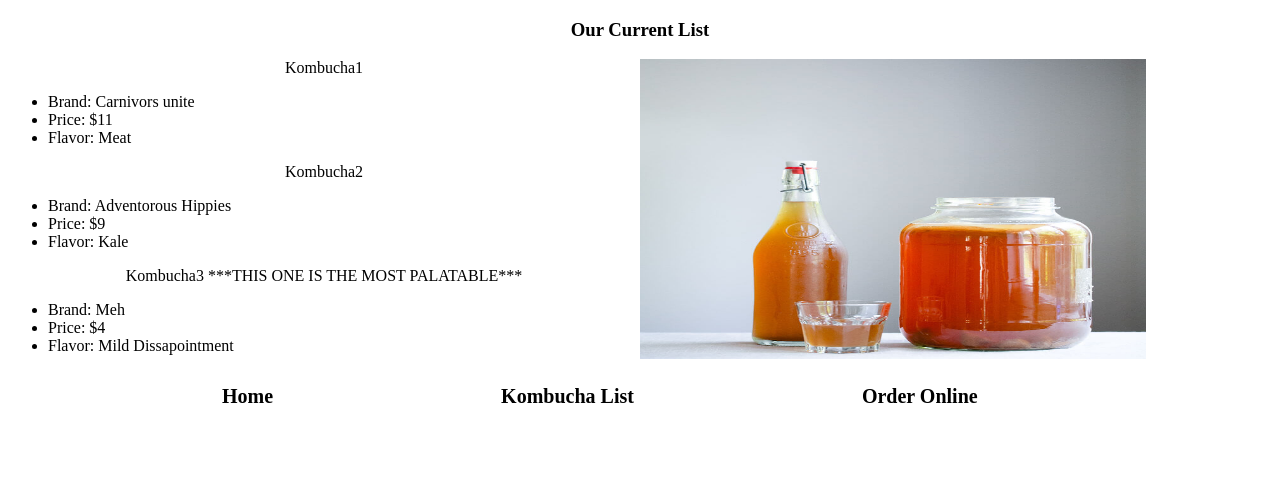
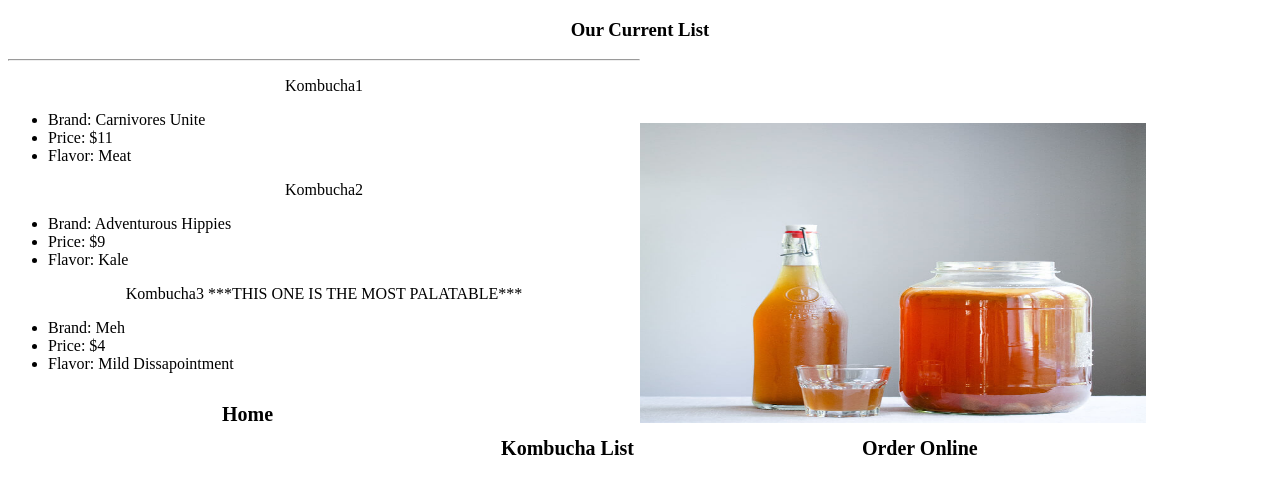
Before and after one commit to akemp7/CodeReview-Week15, a React app: page /#/list in a window 1280 px wide. Shown: the top 494 px of the page. Built offline with nearby package versions, Linux system fonts and the light colour scheme; the HTML template or start-up script is replaced by a standard one.

Commit message:
Edit text

```diff
--- a/src/components/Header.jsx
+++ b/src/components/Header.jsx
@@ -39,7 +39,7 @@ function Header(){
                 <div className="hero-text">
                     <img src={kombucha} style={coverPic} />
                     <h1 style={heroText}>Adequate Kombuchas</h1>
-                    <p style={heroInfo}>We are enthusiastic about our fermented tea</p>
+                    <p style={heroInfo}>We are somewhat proud about our fermented tea</p>
                 </div>
             </div>
         </div>
--- a/src/components/Keg.jsx
+++ b/src/components/Keg.jsx
@@ -6,7 +6,7 @@ function Keg(props){
         textAlign: "center"
     }
     return(
-            <div>
+            <div className="container">
                 <p style={propsStyle}> {props.name}</p>
                 <ul>
                 <li>Brand: {props.brand}</li>
@@ -14,7 +14,6 @@ function Keg(props){
                 <li>Flavor: {props.flavor}</li>
                 </ul>
             </div>
-
     );
 }
 
--- a/src/components/KegList.jsx
+++ b/src/components/KegList.jsx
@@ -6,14 +6,14 @@ import kombucha2 from '../Assets/kombucha2.jpg'
 var MasterKegList = [
     {
         name: "Kombucha1",
-        brand: "Carnivors unite",
+        brand: "Carnivores Unite",
         price: "$11",
         flavor: "Meat"
 
     },
     {
         name: "Kombucha2",
-        brand: "Adventorous Hippies",
+        brand: "Adventurous Hippies",
         price: "$9",
         flavor: "Kale"
 
@@ -37,13 +37,15 @@ function KegList(){
         width: "40%",
         height: "300px",
         float: "right",
-        paddingRight: "10%"
+        paddingRight: "10%",
+        paddingTop: "5%",
     }
     return(
 
             <div>
                 <h3 style={headerStyle}>Our Current List</h3>
                 <img style={imageStyle} src={kombucha2} />
+                <hr/>
                 <div>
 
                 {MasterKegList.map((keg, index) =>
--- a/src/components/OrderForm.jsx
+++ b/src/components/OrderForm.jsx
@@ -10,6 +10,7 @@ function OrderForm(){
         <div>
             <h3 style={orderStyle}>Order Your Keg Here!</h3>
             <p style={orderStyle}>Minimum of 2 kegs per order.</p>
+            <hr/>
             <form>
                 <input type="text"
                 id='brand'
```
